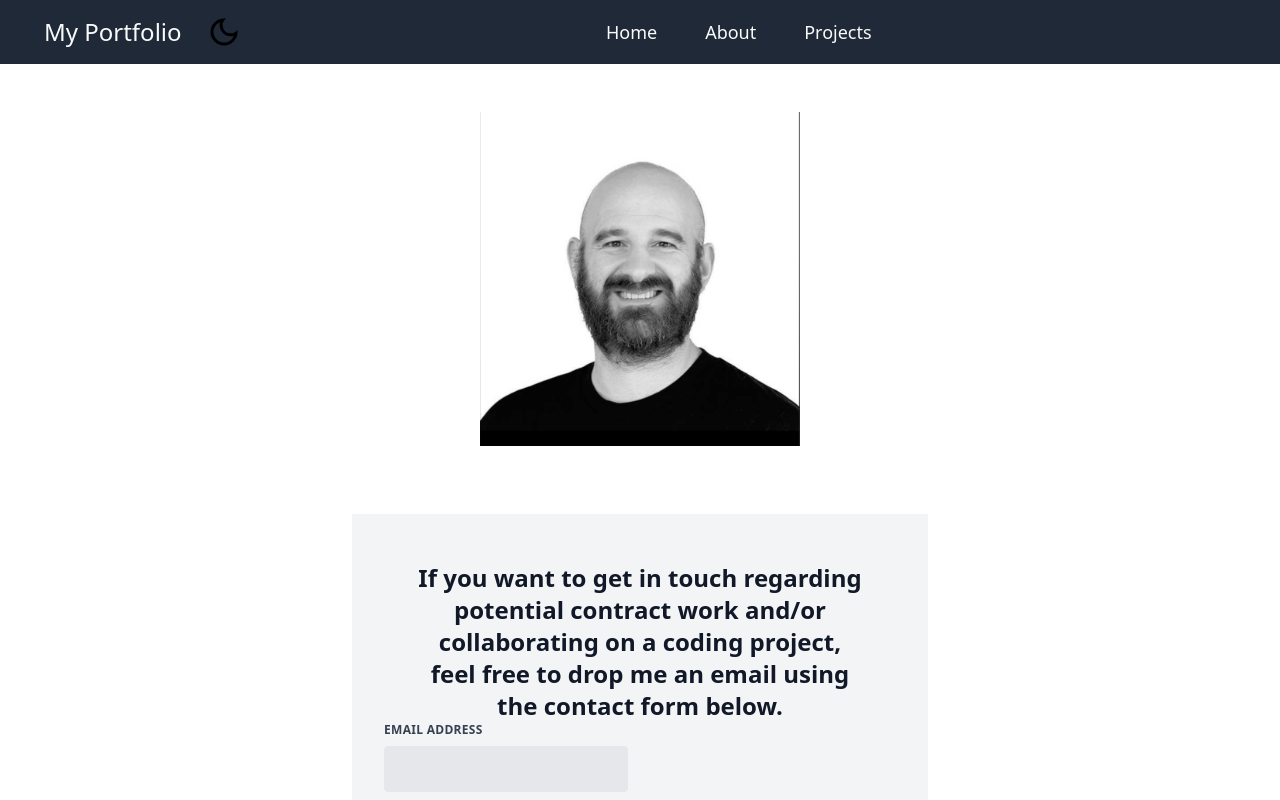
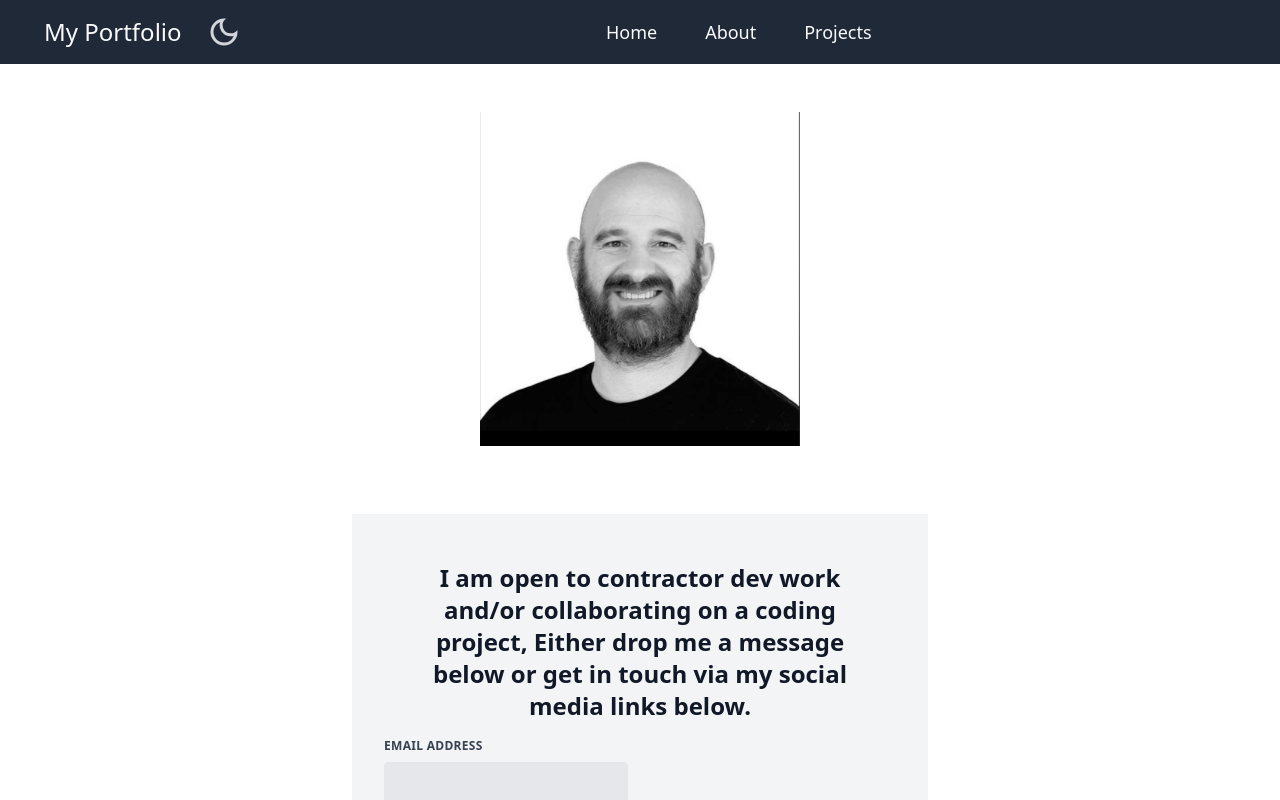
Before and after one commit to bojeans/CRA-portfolio, a React (Create React App) app in the folder app/: page / in a window 1280 px wide. Shown: the top 800 px of the page. Built offline with nearby package versions, Linux system fonts and the light colour scheme; no server answers.

Commit message:
edited contact msg and icon colour

```diff
--- a/app/src/components/Contact.js
+++ b/app/src/components/Contact.js
@@ -27,9 +27,9 @@ const Contact = () => {
     <div className="flex flex-col items-center justify-center bg-gray-100 py-12 px-4 sm:px-6 lg:px-8">
       <span className="max-w-md w-full space-y-8">
         <h2 className="text-center text-2xl font-bold text-gray-900">
-          If you want to get in touch regarding potential contract work and/or
-          collaborating on a coding project, feel free to drop me an email using
-          the contact form below.
+          I am open to contractor dev work and/or collaborating on a coding
+          project, Either drop me a message below or get in touch via my social
+          media links below.
         </h2>
       </span>
       <form ref={formRef} onSubmit={handleSubmit} className="w-full max-w-lg">
@@ -48,7 +48,7 @@ const Contact = () => {
         <div className="flex flex-wrap -mx-3 mb-6">
           <div className="w-full md:w-1/2 px-3 mb-6 md:mb-0">
             <label
-              className="block uppercase tracking-wide text-gray-700 text-xs font-bold mb-2"
+              className="block uppercase tracking-wide text-gray-700 text-xs font-bold mt-4 mb-2"
               htmlFor="email"
             >
               Email Address
--- a/app/src/components/DarkModeToggle.js
+++ b/app/src/components/DarkModeToggle.js
@@ -9,12 +9,8 @@ const DarkModeToggle = () => {
   useEffect(() => {
     if (darkMode) {
       document.body.classList.add("dark-mode");
-      // document.body.classList.add("dark-mode-about");
-      // document.body.classList.add("dark-mode-projects");
     } else {
       document.body.classList.remove("dark-mode");
-      // document.body.classList.add("dark-mode-about");
-      // document.body.classList.add("dark-mode-projects");
     }
   }, [darkMode]);
 
@@ -27,7 +23,7 @@ const DarkModeToggle = () => {
         {darkMode ? (
           <IoSunnyOutline className="text-4xl dark:text-yellow-300" />
         ) : (
-          <MdOutlineDarkMode className="text-4xl" />
+          <MdOutlineDarkMode className="text-4xl text-gray-300" />
         )}
       </button>
     </div>
```
